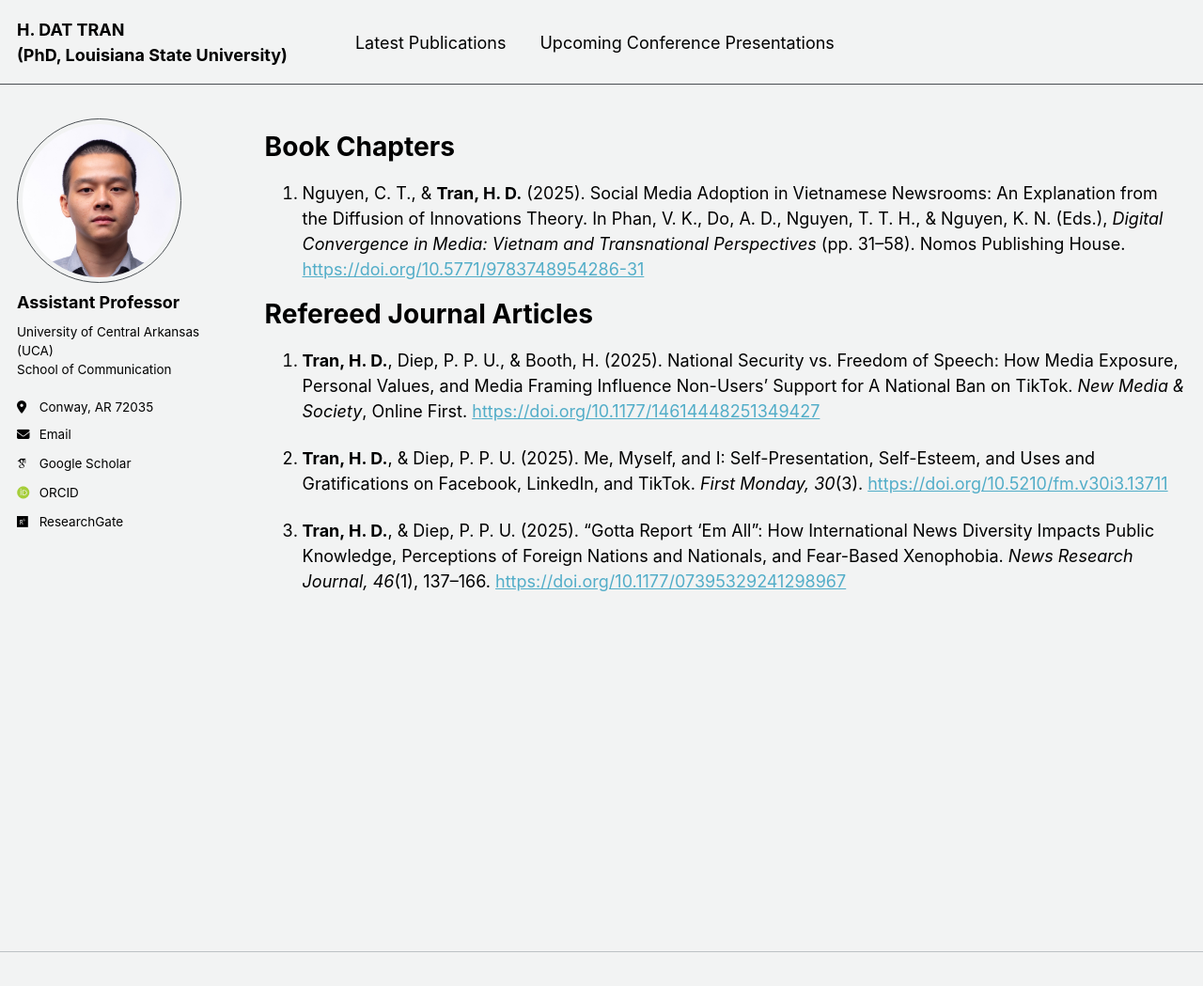
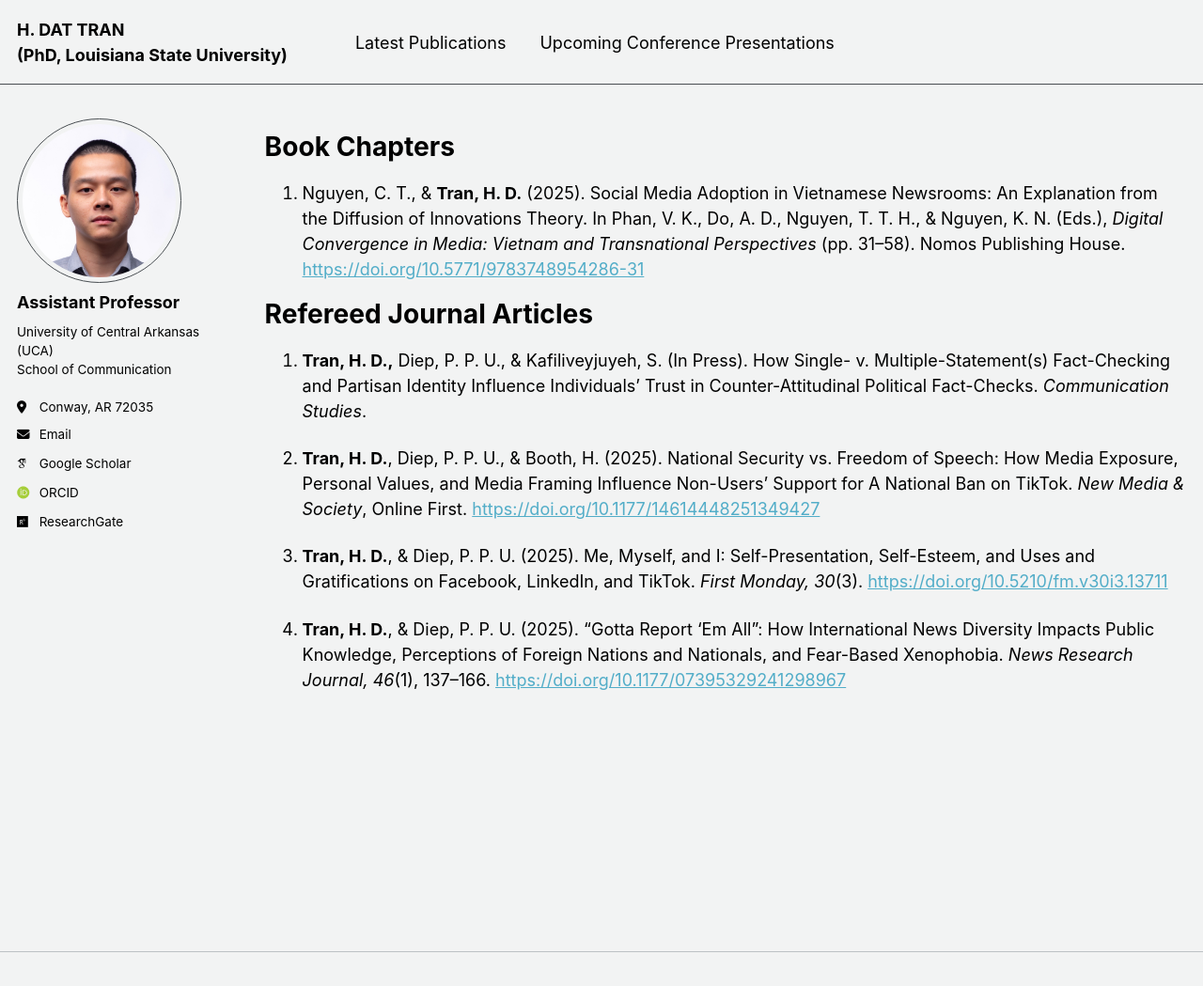
Before and after one commit to hdattran/hdattran.github.io, a Jekyll site: the page built from _pages/publications.md, in a window 1280 px wide and 1049 px high. Shown: the whole window at 94% size. Built offline with Jekyll 4.4.1, drawn with Linux system fonts in a browser that asks for light colours; some web fonts are replaced.

Commit message:
Update publications.md

```diff
--- a/_pages/publications.md
+++ b/_pages/publications.md
@@ -16,8 +16,10 @@ Book Chapters
 Refereed Journal Articles
 =====
 
-1. **Tran, H. D.**, Diep, P. P. U., & Booth, H. (2025). National Security vs. Freedom of Speech: How Media Exposure, Personal Values, and Media Framing Influence Non-Users’ Support for A National Ban on TikTok. *New Media & Society*, Online First. [https://doi.org/10.1177/14614448251349427](https://doi.org/10.1177/14614448251349427)
+1. **Tran, H. D.,** Diep, P. P. U., & Kafiliveyjuyeh, S. (In Press). How Single- v. Multiple-Statement(s) Fact-Checking and Partisan Identity Influence Individuals’ Trust in Counter-Attitudinal Political Fact-Checks. _Communication Studies_.
 
-2. **Tran, H. D.**, & Diep, P. P. U. (2025). Me, Myself, and I: Self-Presentation, Self-Esteem, and Uses and Gratifications on Facebook, LinkedIn, and TikTok. *First Monday, 30*(3). [https://doi.org/10.5210/fm.v30i3.13711](https://doi.org/10.5210/fm.v30i3.13711)
+2. **Tran, H. D.**, Diep, P. P. U., & Booth, H. (2025). National Security vs. Freedom of Speech: How Media Exposure, Personal Values, and Media Framing Influence Non-Users’ Support for A National Ban on TikTok. *New Media & Society*, Online First. [https://doi.org/10.1177/14614448251349427](https://doi.org/10.1177/14614448251349427)
 
-3. **Tran, H. D.**, & Diep, P. P. U. (2025). “Gotta Report ‘Em All”: How International News Diversity Impacts Public Knowledge, Perceptions of Foreign Nations and Nationals, and Fear-Based Xenophobia. _News Research Journal, 46_(1), 137–166. [https://doi.org/10.1177/07395329241298967](https://doi.org/10.1177/07395329241298967)
+3. **Tran, H. D.**, & Diep, P. P. U. (2025). Me, Myself, and I: Self-Presentation, Self-Esteem, and Uses and Gratifications on Facebook, LinkedIn, and TikTok. *First Monday, 30*(3). [https://doi.org/10.5210/fm.v30i3.13711](https://doi.org/10.5210/fm.v30i3.13711)
+
+4. **Tran, H. D.**, & Diep, P. P. U. (2025). “Gotta Report ‘Em All”: How International News Diversity Impacts Public Knowledge, Perceptions of Foreign Nations and Nationals, and Fear-Based Xenophobia. _News Research Journal, 46_(1), 137–166. [https://doi.org/10.1177/07395329241298967](https://doi.org/10.1177/07395329241298967)
```
